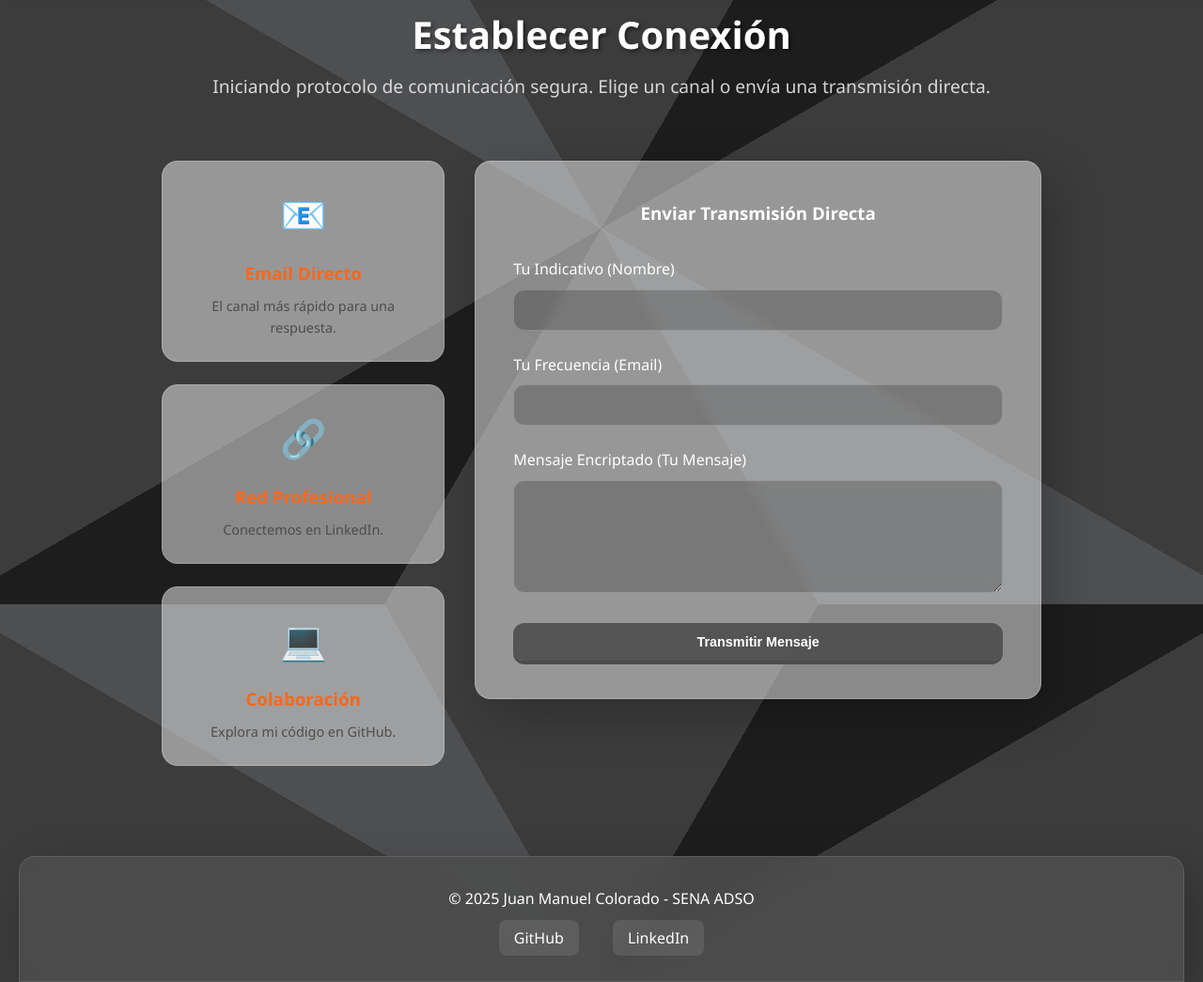
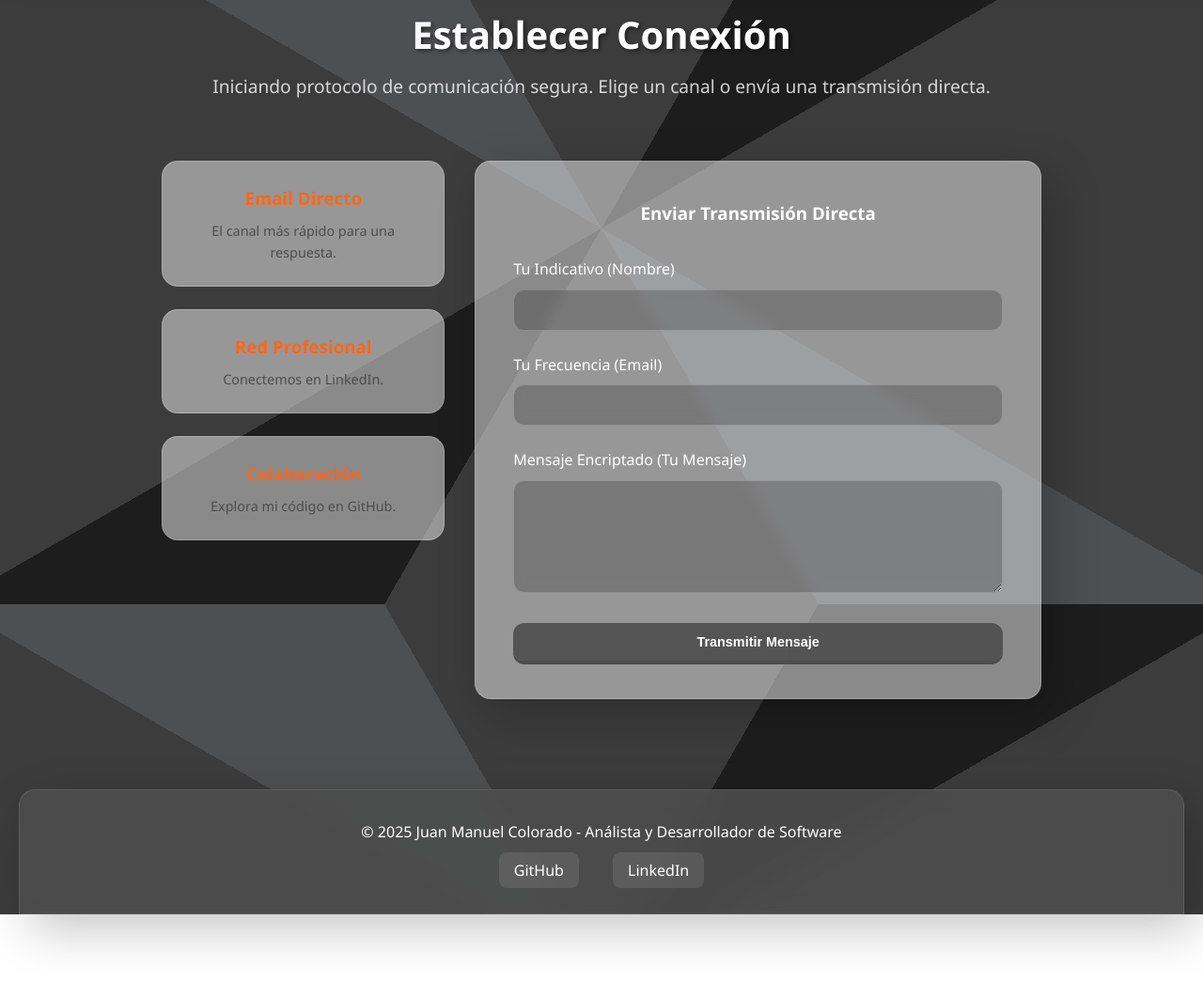
Before and after one commit to nullv1x/portfolio, a plain HTML site: page pages/contact/contact.html in a window 1280 px wide. Shown: the part 157-1202 px from the top of the page at 94% size. After the commit the page ends 1130 px from the top, so only its background shows below. Drawn offline with Linux system fonts and the light colour scheme.

Commit message:
fix: Update contact email and enhance footer description for clarity

```diff
--- a/pages/contact/contact.html
+++ b/pages/contact/contact.html
@@ -33,20 +33,17 @@
         <div class="contact-grid">
 
             <div class="contact-channels">
-                <a href="mailto:juan.colorado@misena.edu.co" class="channel-card">
-                    <div class="channel-icon">📧</div>
+                <a href="mailto:juanm_coloradod@soy.sena.edu.co" class="channel-card">
                     <h3>Email Directo</h3>
                     <p>El canal más rápido para una respuesta.</p>
                 </a>
 
                 <a href="https://www.linkedin.com/in/juan-manuel-colorado-duque" target="_blank" class="channel-card">
-                    <div class="channel-icon">🔗</div>
                     <h3>Red Profesional</h3>
                     <p>Conectemos en LinkedIn.</p>
                 </a>
 
                 <a href="https://github.com/nullv1x" target="_blank" class="channel-card">
-                    <div class="channel-icon">💻</div>
                     <h3>Colaboración</h3>
                     <p>Explora mi código en GitHub.</p>
                 </a>
@@ -76,7 +73,7 @@
     </div>
 
     <footer class="main-footer" style="margin-top: 4rem;">
-        <p>&copy; 2025 Juan Manuel Colorado - SENA ADSO</p>
+        <p>&copy; 2025 Juan Manuel Colorado - Análista y Desarrollador de Software</p>
         <div class="social-links">
             <a href="https://github.com/nullv1x" target="_blank">GitHub</a>
             <a href="https://www.linkedin.com/in/juan-manuel-colorado-duque" target="_blank">LinkedIn</a>
```
